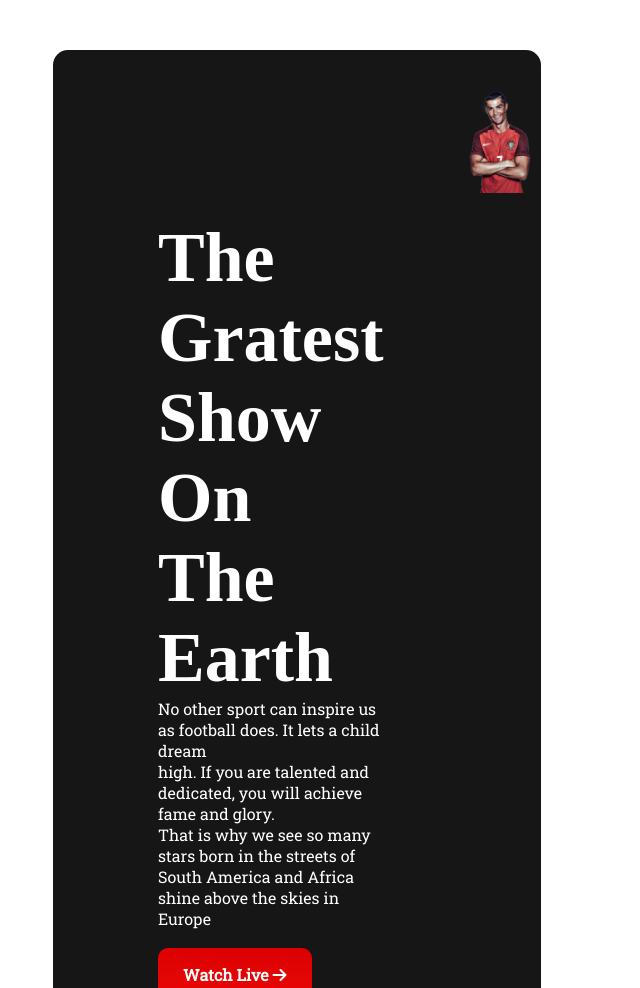
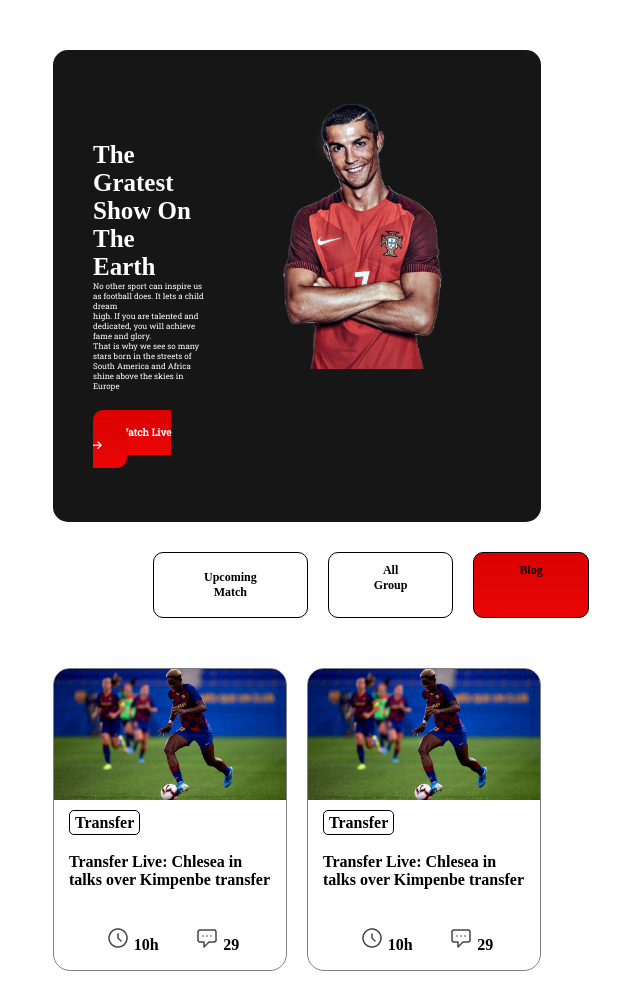
Before and after one commit to ShoyibRatul/Assignment-2, a plain HTML site: page index.html in a window 768 px wide. Shown: the top 988 px of the page, without its empty margins (87-727 px from the left). Drawn offline with Linux system fonts and the light colour scheme; a web font is replaced by a local one.

Commit message:
90% complete

```diff
--- a/Styles/style.css
+++ b/Styles/style.css
@@ -204,3 +204,104 @@ footer h1 {
     color: white;
 
 }
+
+
+
+/*-------------------------
+ Media Quries Tablet
+ ------------------------ */
+
+@media screen and (min-width: 768px) and (max-width: 1023px) {
+
+    /* section-1 banner */
+    .first-banner {
+        width: 100%;
+        margin-bottom: 0px;
+    }
+
+    .heading-1 {
+        padding: 70px 20px 70px 40px;
+    }
+
+    .heading-1 h1 {
+        font-size: 25px;
+    }
+
+    .heading-1 p {
+        font-size: 8px;
+    }
+
+    .button-1 {
+        font-size: 10px;
+    }
+
+    /* Blog- Buttons */
+    .blog-area {
+        display: grid;
+        grid-template-columns: repeat(1, 1fr);
+    }
+
+    .buttons {
+        display: flex;
+        margin-top: 0;
+        background-color: white;
+        align-content: center;
+        margin-left: 100px;
+        padding-top: 0;
+        padding-left: 0;
+        padding-right: 0;
+    }
+
+    .buttons a {
+        text-decoration: none;
+        color: black;
+        font-weight: 800;
+        text-align: center;
+        justify-content: center;
+        padding: 0;
+    }
+
+    .button-2,
+    .button-3,
+    .button-4 {
+
+        border: 1px solid;
+        padding: 10px 45px;
+        margin-right: 20px;
+        font-size: 12px;
+
+
+    }
+
+    .blogs {
+        display: grid;
+        grid-template-columns: repeat(2, 1fr);
+    }
+
+
+    .footer-options {
+        display: grid;
+        grid-template-columns: repeat(3, 4fr);
+    }
+
+    .footer-options p {
+        font-size: 12px;
+        padding: 20px;
+    }
+}
+
+
+
+/*-------------------------
+ Media Quries Mobile
+ ------------------------ */
+
+@media screen and (max-width: 767px) {
+
+    /* section-1 banner */
+    .first-banner {
+        width: 100%;
+        margin-bottom: 0px;
+        display: block;
+    }
+}
--- a/Styles/upcoming-style.css
+++ b/Styles/upcoming-style.css
@@ -199,3 +199,92 @@ footer h1 {
     color: white;
 
 }
+
+/*-------------------------
+ Media Quries Tablet
+ ------------------------ */
+
+@media screen and (min-width: 768px) and (max-width: 1023px) {
+
+    /* section-1 banner */
+    .first-banner {
+        width: 100%;
+        margin-bottom: 0px;
+    }
+
+    .heading-1 {
+        padding: 70px 20px 70px 40px;
+    }
+
+    .heading-1 h1 {
+        font-size: 25px;
+    }
+
+    .heading-1 p {
+        font-size: 8px;
+    }
+
+    .button-1 {
+        font-size: 10px;
+    }
+
+    /* Blog- Buttons */
+    .blog-area {
+        display: grid;
+        grid-template-columns: repeat(1, 1fr);
+    }
+
+    .buttons {
+        display: flex;
+        margin-top: 0;
+        background-color: white;
+        align-content: center;
+        margin-left: 100px;
+        padding-top: 0;
+        padding-left: 0;
+        padding-right: 0;
+    }
+
+    .buttons a {
+        text-decoration: none;
+        color: black;
+        font-weight: 800;
+        text-align: center;
+        justify-content: center;
+        padding: 0;
+    }
+
+    .button-2,
+    .button-3,
+    .button-4 {
+
+        border: 1px solid;
+        padding: 10px 45px;
+        margin-right: 20px;
+        font-size: 12px;
+
+
+    }
+
+    .matches {
+        display: grid;
+        grid-template-columns: repeat(2, 1fr);
+    }
+
+
+    .footer-options {
+        display: grid;
+        grid-template-columns: repeat(3, 4fr);
+    }
+
+    .footer-options p {
+        font-size: 12px;
+        padding: 20px;
+    }
+}
+
+
+
+/*-------------------------
+ Media Quries Mobile
+ ------------------------ */
```
